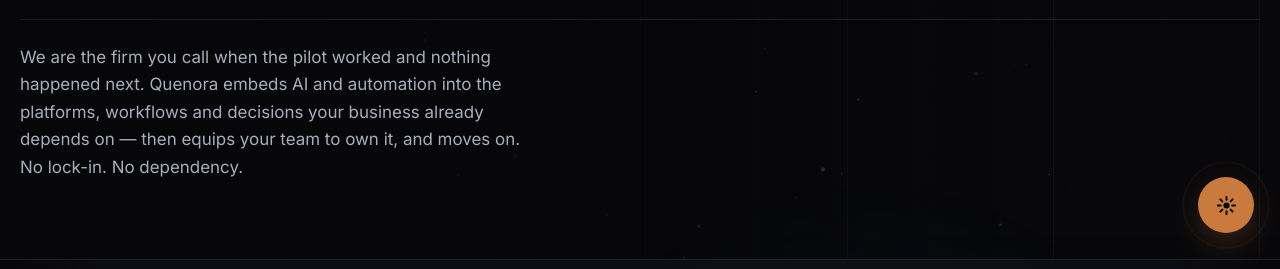
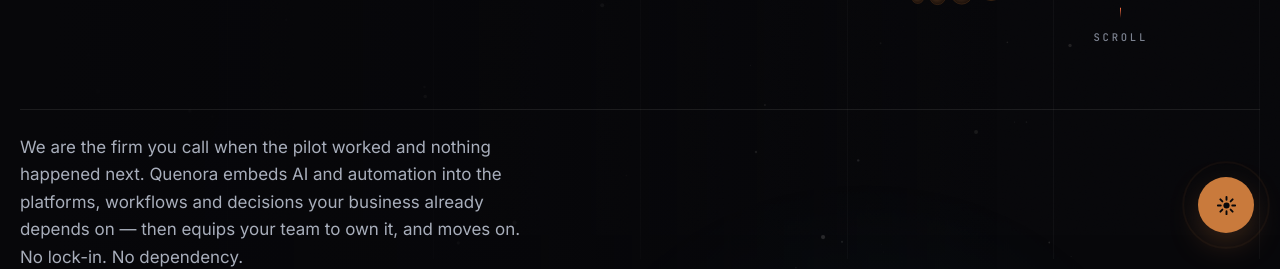
Before and after one commit to bhalajid/quenora, a plain HTML site: page quenora/index.html in a window 1280 px wide. Shown: the part 541-810 px from the top of the page. Drawn offline with nearby package versions, Linux system fonts and the light colour scheme; a web font is replaced by a local one.

Commit message:
Revert "Hero: tighten the two largest spacers on short viewports, not the copy"
This reverts commit 468ae68e216091e55467b634fb32c380b8a50824.

```diff
--- a/quenora/index.html
+++ b/quenora/index.html
@@ -280,17 +280,6 @@
   padding-top:var(--sp3);opacity:0;animation:fu .9s var(--e) 2.2s forwards}
 .hook-foot p{max-width:48ch;color:var(--t2);font-size:1.06rem;margin:0}
 @media(max-width:820px){.hook-foot{grid-template-columns:1fr}}
-/* The hero is content 496px (eyebrow, headline, paragraph) inside 336px of
-   spacing. That is right on a tall screen and too generous on a short one: at
-   1366x768 the tail of the paragraph fell below the fold, which is where the
-   "No lock-in. No dependency." line sits. The content was never the problem,
-   so trim the two largest spacers rather than the copy. Above 860px tall
-   nothing changes. The arc is measured from the headline box at runtime, so
-   it follows the headline up — gate stage 7 is what proves that. */
-@media(max-height:860px){
-  .hook{padding-top:var(--sp6)}
-  .hook-foot{margin-top:var(--sp5)}
-}
 .cue{position:absolute;right:max(0px,calc(132px - (100vw - 100%) / 2));bottom:calc(100% + var(--sp5));
   display:flex;flex-direction:column;align-items:center;gap:11px;color:var(--t3)}
 @media(max-width:820px){.cue{position:static;margin:var(--sp2) 0 0;width:max-content}}
```
